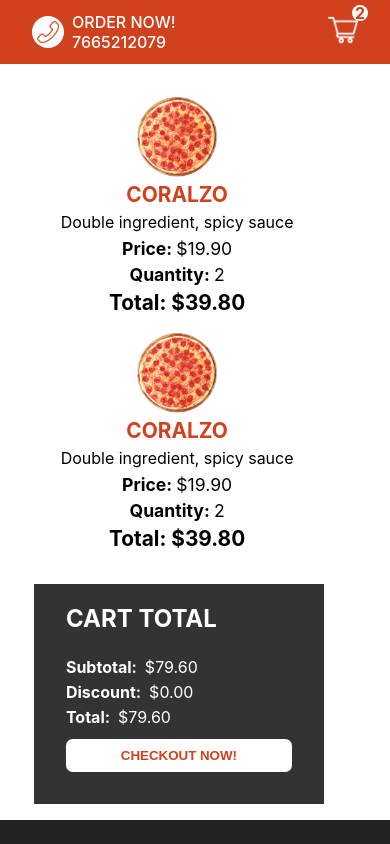
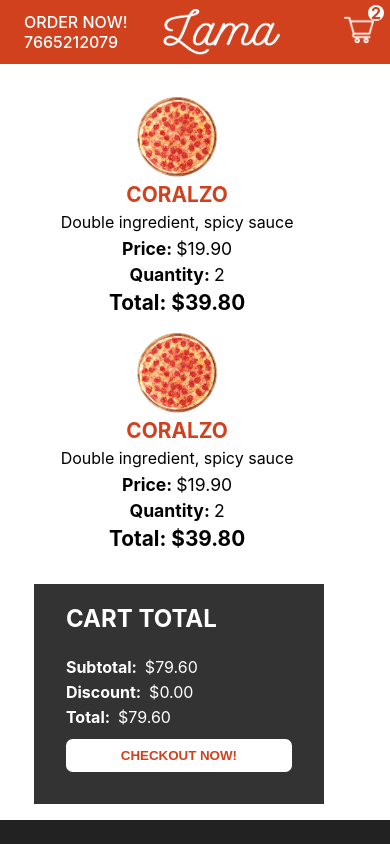
Before and after one commit to AS-DEVELOPER7/pizza-delivery, a Next.js app: page /cart in a window 390 px wide. Shown: the top 844 px of the page. Built offline with nearby package versions, Linux system fonts and the light colour scheme.

Commit message:
Update Navbar.module.scss

```diff
--- a/styles/Navbar.module.scss
+++ b/styles/Navbar.module.scss
@@ -66,11 +66,25 @@
 }
 @media screen and (max-width: 480px) {
   .container {
+    padding: 0 1em;
+    .item:nth-child(1) {
+      flex: 1;
+      .callbutton {
+        display: none;
+      }
+      .texts {
+        width: max-content;
+      }
+    }
     .item:nth-child(2) {
-      display: none;
+      .list {
+        .listitem {
+          display: none;
+        }
+      }
     }
     .item:nth-child(1) {
-      flex: 3;
+      flex: 1;
     }
   }
 }
```
